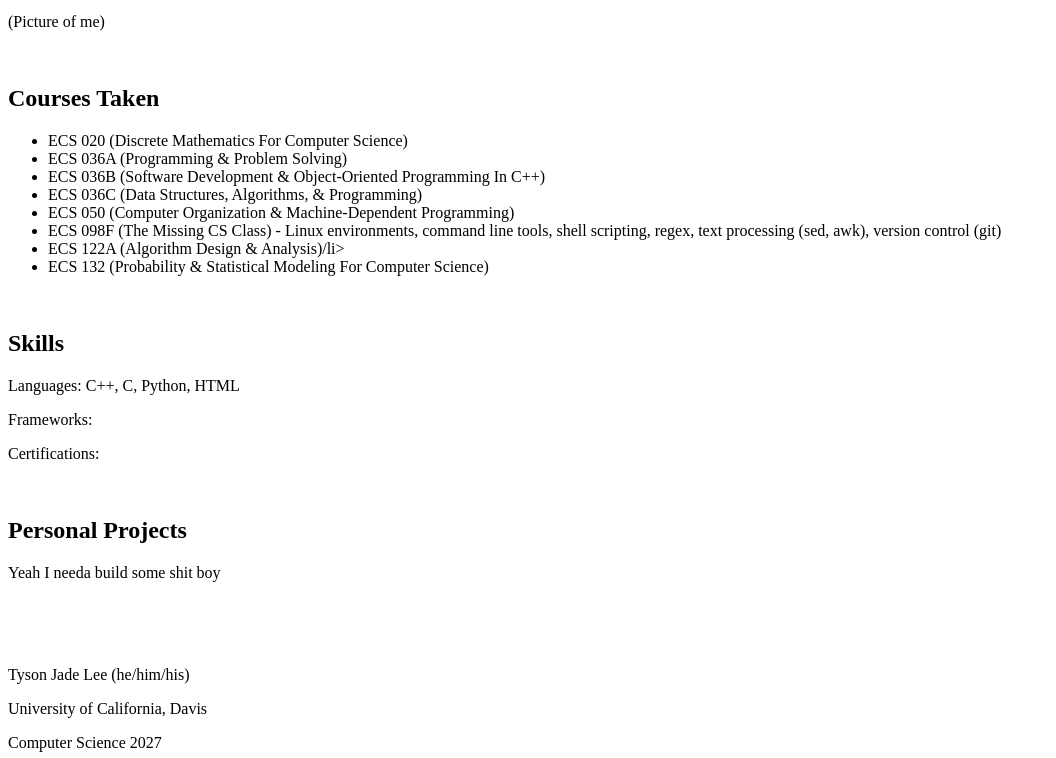
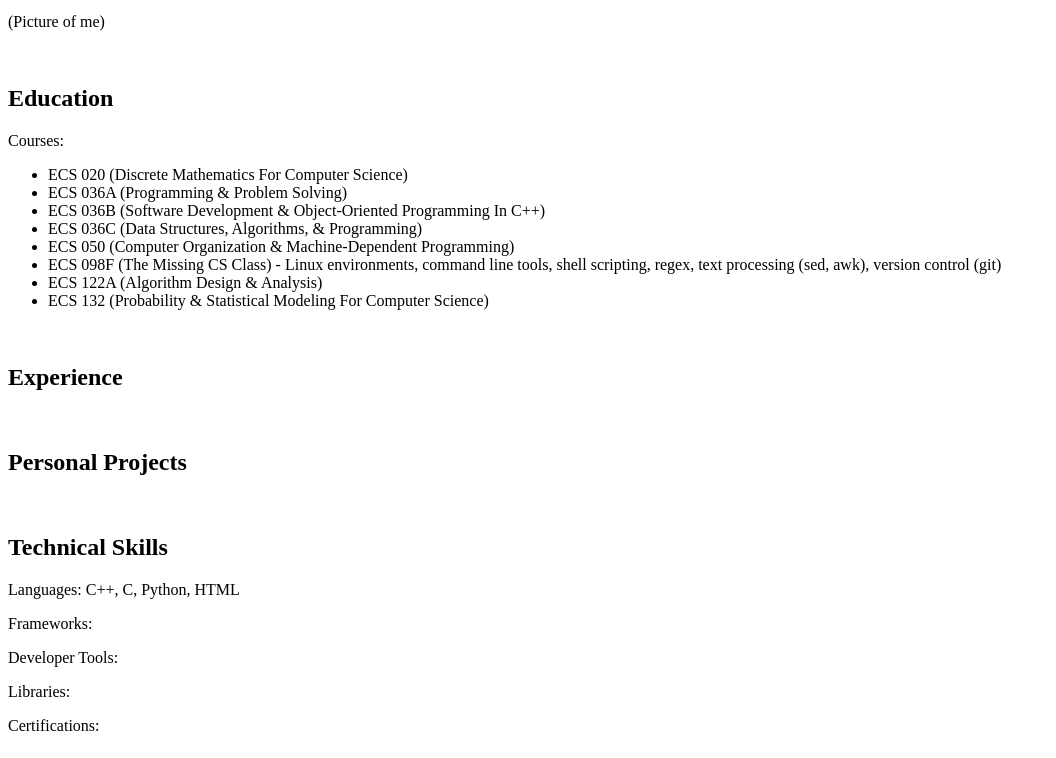
Before and after one commit to tysonjlee/Personal-Projects, a plain HTML site: page Personal Portfolio Website/main.html in a window 1280 px wide. Shown: the part 522-1280 px from the top of the page, without its empty margins (0-1056 px from the left). Drawn offline with Linux system fonts and the light colour scheme.

Commit message:
Worked on main page

```diff
--- a/Personal Portfolio Website/main.html
+++ b/Personal Portfolio Website/main.html
@@ -7,16 +7,18 @@
 
       <!--Opening-->
        <section>
-        <h2>Who Am I? </h2>
-        <p>Hi! My name is Tyson, and I am a 2nd-year majoring in Computer Science at University of California, Davis..</p>
-        <img src = "https://www.thedogandfriends.com/assets/img/character/img-main_cat02.jpg">
+        <h2>Who Am I?</h2>
+        <p>Hi! My name is Tyson, and I am a 2nd-year majoring in Computer Science at University of California, Davis.</p>
+        <img src = "https://www.thedogandfriends.com/assets/img/character/img-main_cat02.jpg" alt = "Headshot of Tyson">
         <p>(Picture of me)</p>
         <p>&nbsp;</p>
        </section>
 
-      <!--Courses Taken-->
+      <!--Education-->
       <section>
-        <h2>Courses Taken</h2>
+        <h2>Education</h2>
+        <!--TODO: Put UCD information here (school, GPA, expected graduation date, etc.)-->
+        <p>Courses:</p>
         <ul>
           <li>ECS 020 (Discrete Mathematics For Computer Science)</li>
           <li>ECS 036A (Programming & Problem Solving)</li>
@@ -24,25 +26,31 @@
           <li>ECS 036C (Data Structures, Algorithms, & Programming)</li>
           <li>ECS 050 (Computer Organization & Machine-Dependent Programming)</li>
           <li>ECS 098F (The Missing CS Class) - Linux environments, command line tools, shell scripting, regex, text processing (sed, awk), version control (git)</li>
-          <li>ECS 122A (Algorithm Design & Analysis)/li>
+          <li>ECS 122A (Algorithm Design & Analysis)</li>
           <li>ECS 132 (Probability & Statistical Modeling For Computer Science)</li>
         </ul>
         <p>&nbsp;</p>
       </section>
 
-      <!--Skills-->
+      <!--Experience-->
       <section>
-        <h2>Skills</h2>
-        <p>Languages: C++, C, Python, HTML </p>
-        <p>Frameworks: </p>
-        <p>Certifications: </p>
+        <h2>Experience</h2>
+        <p>&nbsp;</p>
+      </section>
+      <!--Personal Projects-->
+      <section>
+        <h2>Personal Projects</h2>
         <p>&nbsp;</p>
       </section>
 
-      <!--Personal Projects-->
+      <!--Technical Skills-->
       <section>
-        <h2>Personal Projects</h2>
-        <p>Yeah I needa build some shit boy</p>
+        <h2>Technical Skills</h2>
+        <p>Languages: C++, C, Python, HTML</p>
+        <p>Frameworks:</p>
+        <p>Developer Tools:</p>
+        <p>Libraries:</p>
+        <p>Certifications:</p>
         <p>&nbsp;</p>
       </section>
 
```
